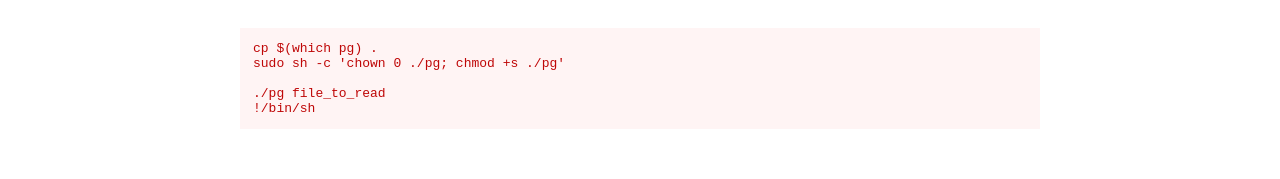
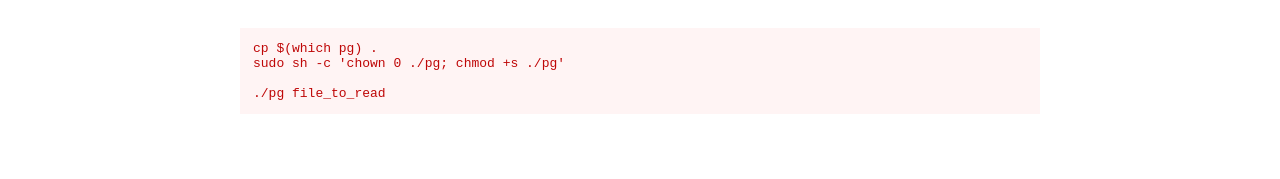
Before and after one commit to GTFOBins/GTFOBins.github.io, a Jekyll site: the page built from _gtfobins/pg.md, in a window 1280 px wide. Shown: the part 865-1044 px from the top of the page. Built offline with Jekyll 4.4.1, drawn with Linux system fonts in a browser that asks for light colours.

Commit message:
Fix SUID for less and pg

```diff
--- a/_gtfobins/pg.md
+++ b/_gtfobins/pg.md
@@ -11,8 +11,5 @@ functions:
         sudo pg /etc/profile
         !/bin/sh
   suid-enabled:
-    - description:
-      code: |
-        ./pg file_to_read
-        !/bin/sh
+    - code: ./pg file_to_read
 ---
```
Also changed, not shown: _gtfobins/less.md (+1 -3 lines).
